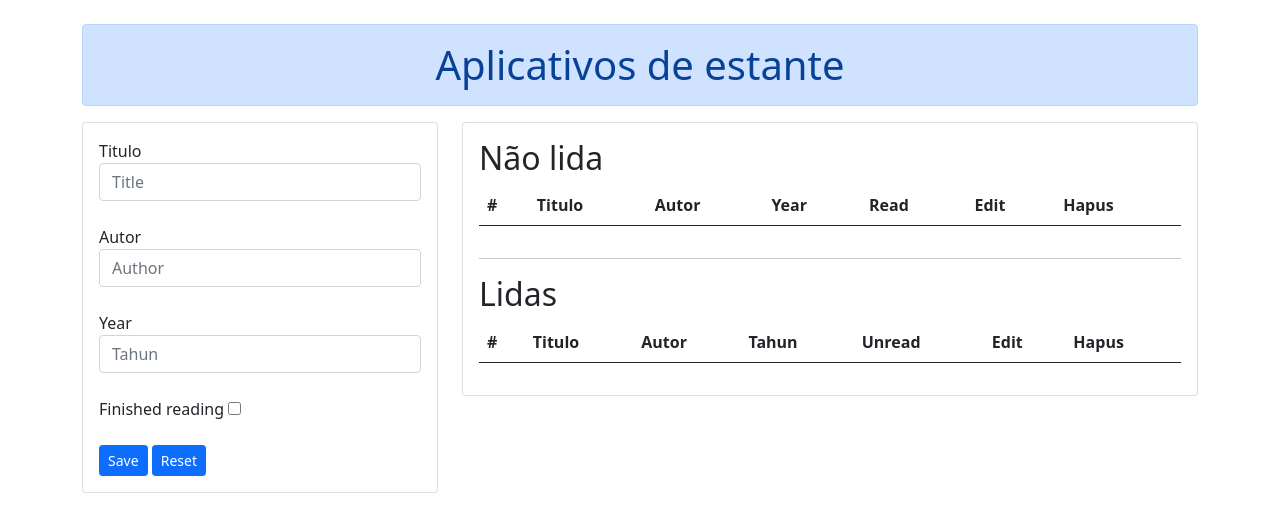
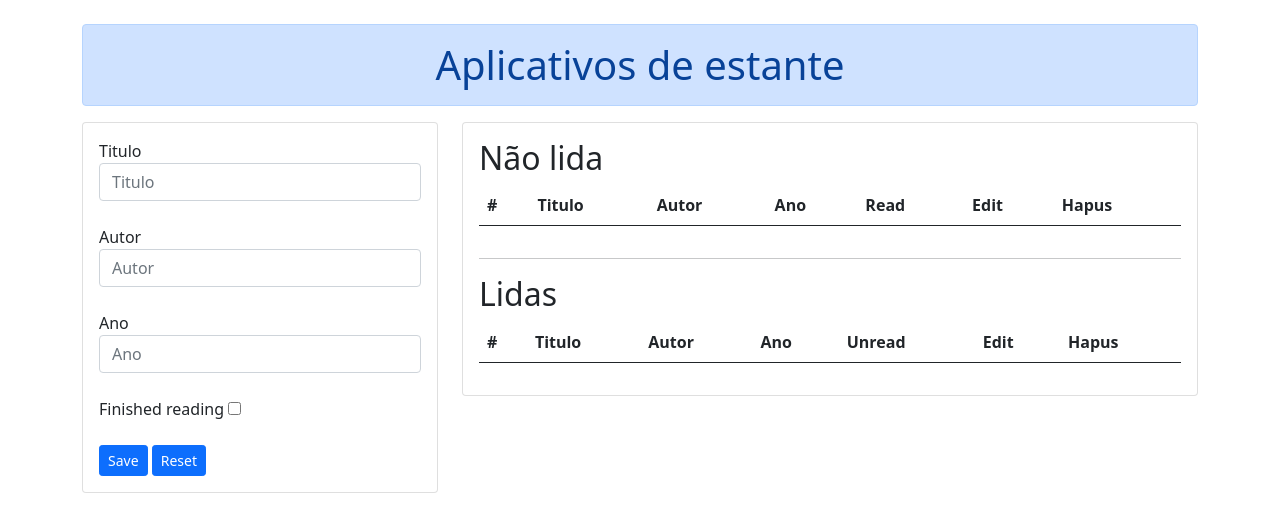
Before and after one commit to walys/CRUD-JAVASCRIPT-LOCALSTORAGE, a plain HTML site: page index.html in a window 1280 px wide. Drawn offline with nearby package versions, Linux system fonts and the light colour scheme.

Commit message:
new update 5

```diff
--- a/index.html
+++ b/index.html
@@ -28,13 +28,13 @@
                         <form id="form">
                             <input type="hidden" name="id" id="inputBookId">
                             <label for="inputBookTitle">Titulo</label>
-                            <input type="text" placeholder="Title" class="form-control" id="inputBookTitle" required>
+                            <input type="text" placeholder="Titulo" class="form-control" id="inputBookTitle" required>
                             <br>
                             <label for="inputBookAuthor">Autor</label>
-                            <input type="text" placeholder="Author" class="form-control" id="inputBookAuthor" required>
+                            <input type="text" placeholder="Autor" class="form-control" id="inputBookAuthor" required>
                             <br>
-                            <label for="inputBookYear">Year</label>
-                            <input type="number" placeholder="Tahun" class="form-control" id="inputBookYear" required>
+                            <label for="inputBookYear">Ano</label>
+                            <input type="number" placeholder="Ano" class="form-control" id="inputBookYear" required>
                             <br>
                             <label for="inputBookIsComplete">Finished reading</label>
                             <input id="inputBookIsComplete" type="checkbox">
@@ -57,7 +57,7 @@
                                         <th>#</th>
                                         <th>Titulo</th>
                                         <th>Autor</th>
-                                        <th>Year</th>
+                                        <th>Ano</th>
                                         <th>Read</th>
                                         <th>Edit</th>
                                         <th>Hapus</th>
@@ -76,7 +76,7 @@
                                       <th>#</th>
                                       <th>Titulo</th>
                                       <th>Autor</th>
-                                      <th>Tahun</th>
+                                      <th>Ano</th>
                                       <th>Unread</th>
                                       <th>Edit</th>
                                       <th>Hapus</th>
```
